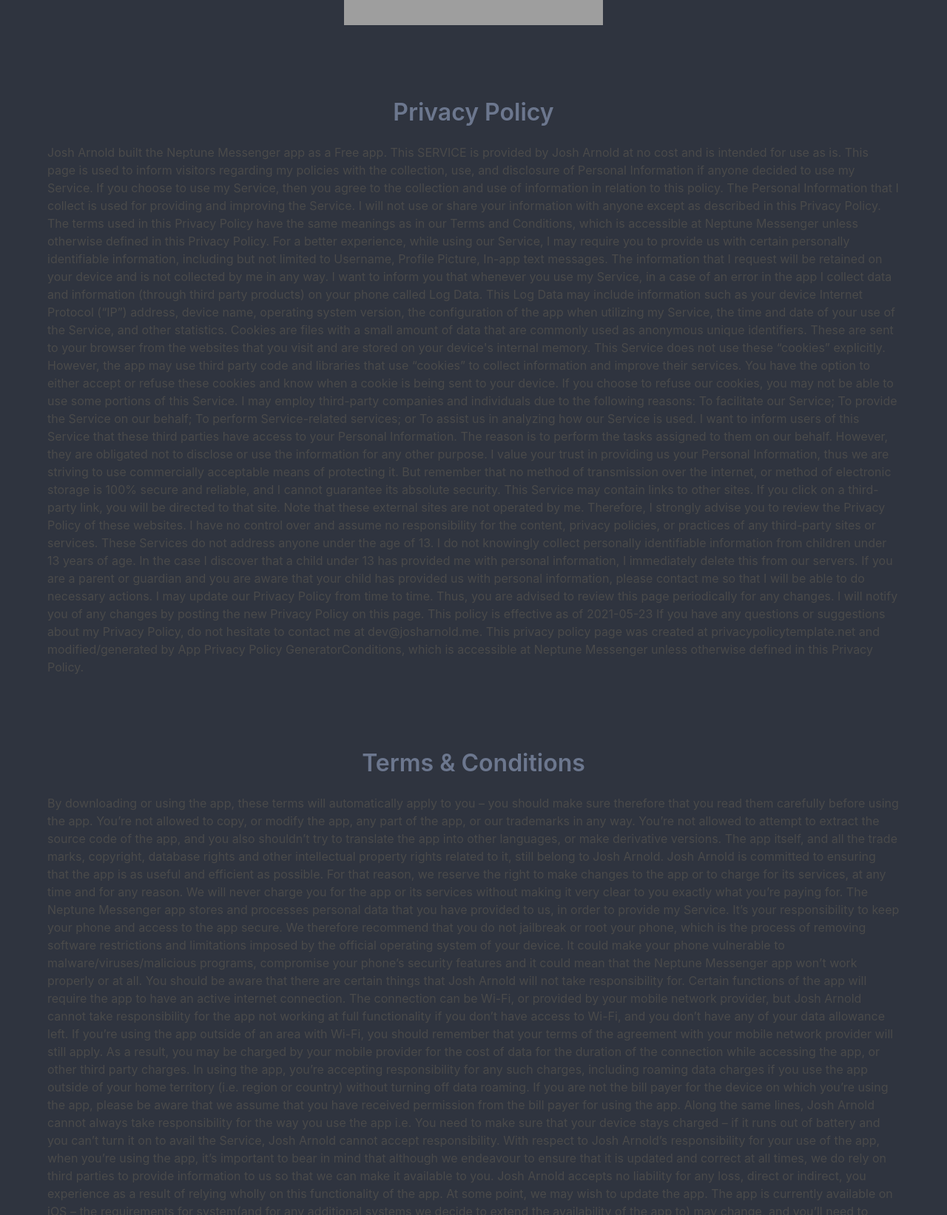
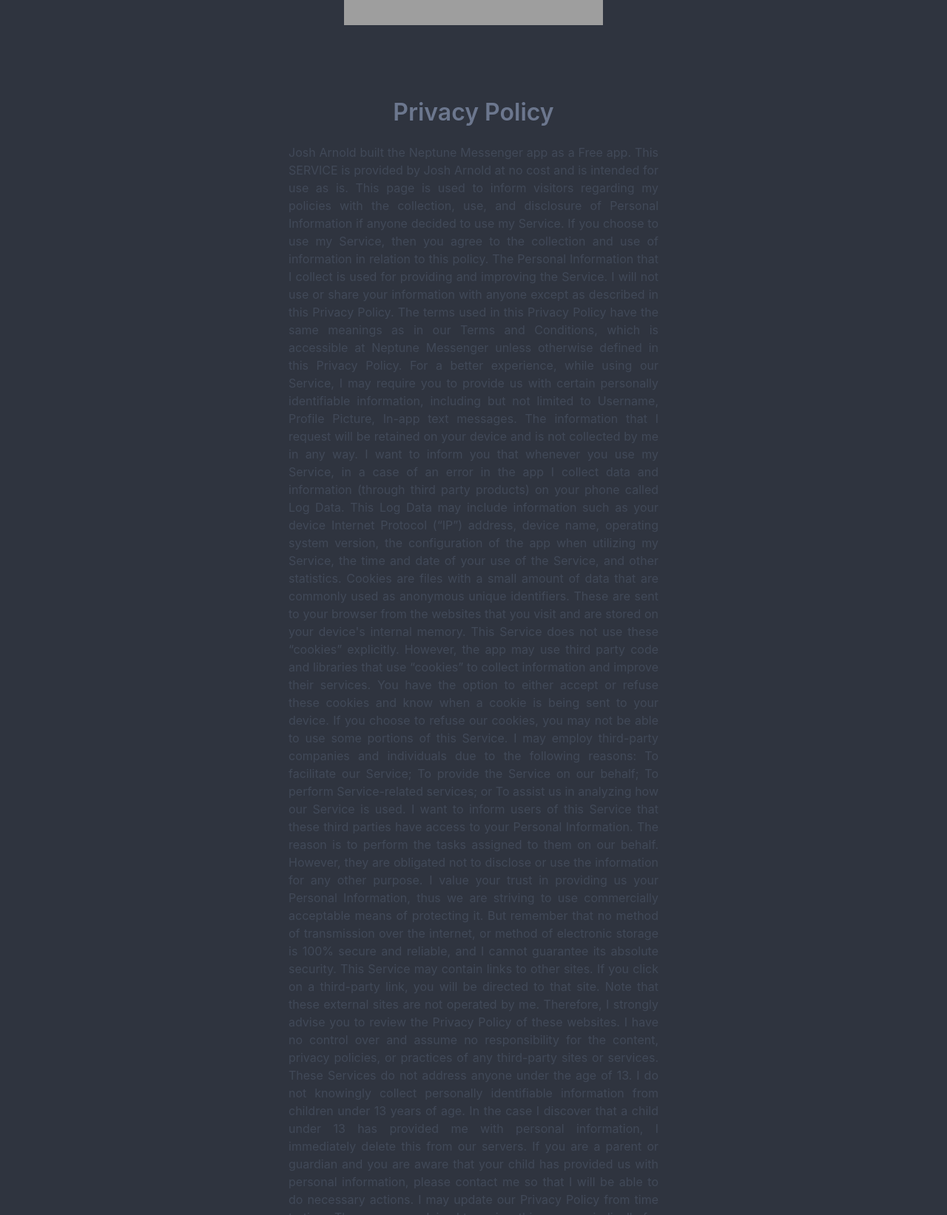
Before and after one commit to josharnoldjosh/neptune-splash, a Flask app: page / in a window 1280 px wide. Shown: the part 277-1920 px from the top of the page at 74% size. Run offline with Flask 2, Linux system fonts and the light colour scheme; grey boxes are pictures that could not be loaded.

Commit message:
update css

```diff
--- a/templates/privacy.html
+++ b/templates/privacy.html
@@ -3,8 +3,15 @@
   <head>
     <meta charset="utf-8">
     <meta name="viewport" content="width=device-width, initial-scale=1">
-    <title>Neptune Messenger</title>
+    <title>Hello Bulma!</title>
     <link rel="stylesheet" href="https://cdn.jsdelivr.net/npm/bulma@0.9.2/css/bulma.min.css">
+    <style>
+        p {
+          color: #414958;
+          max-width: 500px;
+          text-align: justify;
+        }
+    </style>
   </head>
   <body>
   <section class="section">
```
